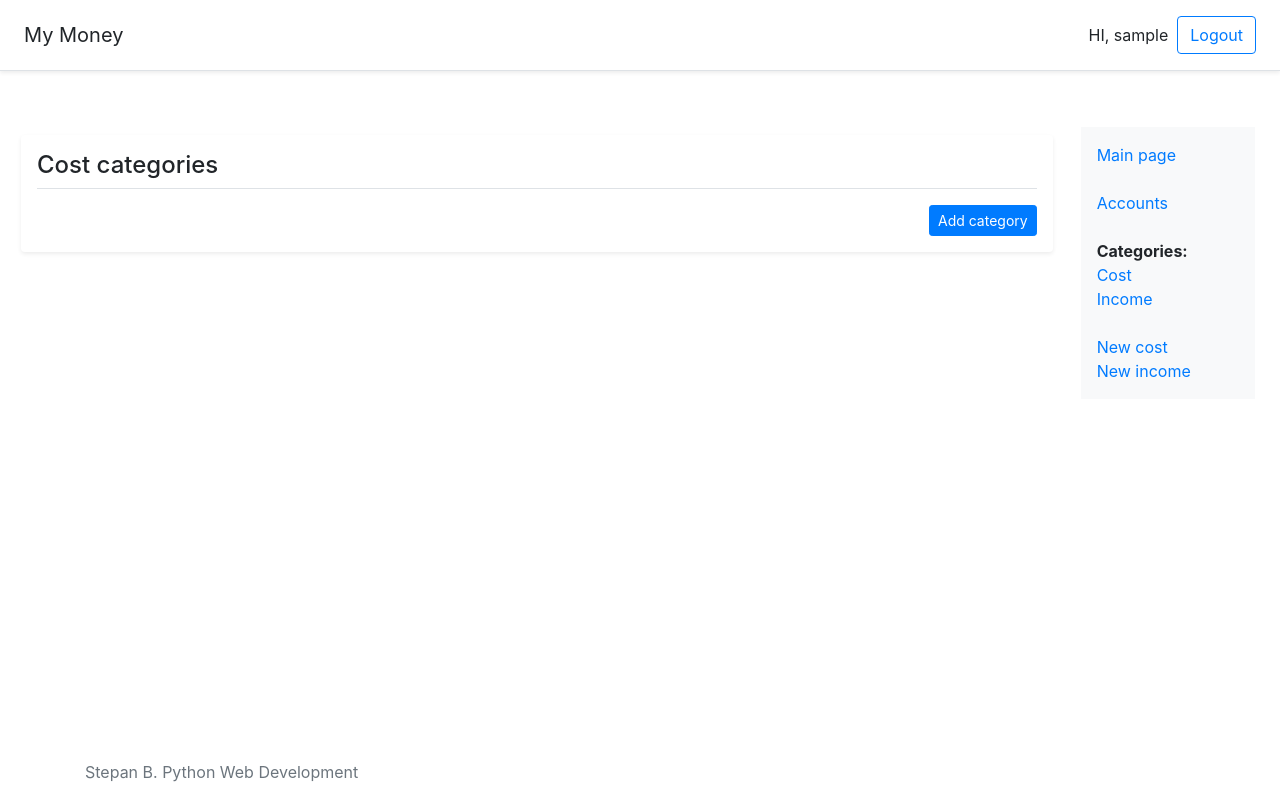
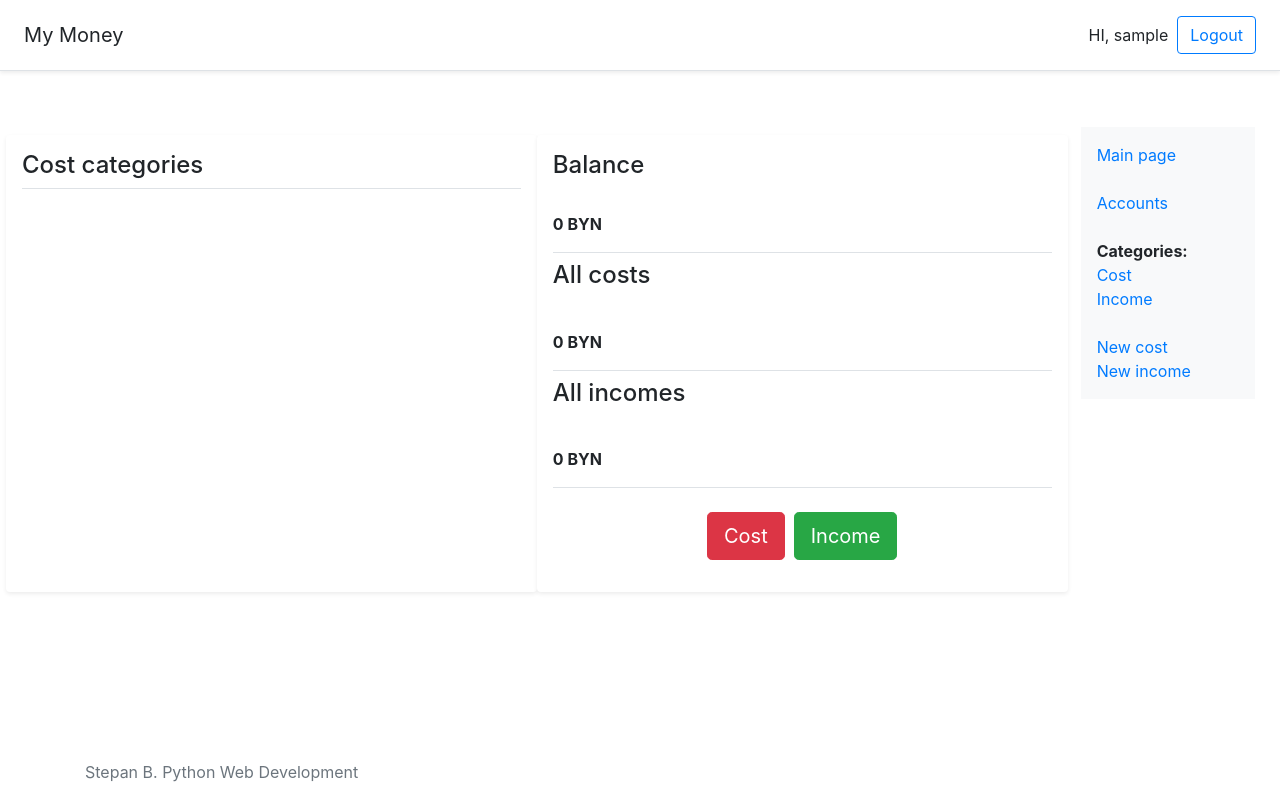
Before and after one commit to balstepan/myMoney, a Django app: page /wallet/ in a window 1280 px wide. Run offline with Django 3.2, Linux system fonts and the light colour scheme; the visitor is signed in with stand-in values (Sample User, id 1); data that the repository does not hold is empty; some libraries are stand-ins or nearby versions.

Commit message:
Add main page view and template

```diff
--- a/wallet/templates/base.html
+++ b/wallet/templates/base.html
@@ -33,7 +33,7 @@
        <div class="col-sm-2 pr-sm-0 pl-sm-1">
            <div class="p-3">
                 {% block menu %}
-                    <div class="p-3 mb-2 bg-light"><a href="{% url 'wallet:all_cost_categories' %}">Main page</a><br><br>
+                    <div class="p-3 mb-2 bg-light"><a href="{% url 'wallet:main_page' %}">Main page</a><br><br>
                         <a href="{% url 'wallet:all_accounts' %}">Accounts</a><br><br>
                         <strong>Categories:</strong><br>
                         <a href="{% url 'wallet:all_cost_categories' %}">Cost</a><br>
--- a/wallet/templates/costCategories/all_categories.html
+++ b/wallet/templates/costCategories/all_categories.html
@@ -13,7 +13,7 @@ Categories list
       <p class="media-body pb-3 mb-0 lh-125 border-bottom border-gray">
         <strong class="d-block text-gray-dark">
             <a href="{{ cat.get_absolute_url }}">{% if cat.image %}<img src="{{ cat.image.url }}">{% endif %}{{ cat.name }}</a></strong>
-        Amount: {{ amount }} BYN.
+        {{ amount }} BYN.
       </p>
     </div>
     {% endfor %}
--- /dev/null
+++ b/wallet/templates/main.html
@@ -0,0 +1,55 @@
+{% extends "base.html" %}
+
+{% block title %}
+Main page
+{% endblock %}
+
+{% block content %}
+    <div class="row">
+    <div class="my-3 col-6 p-3 bg-white rounded shadow-sm">
+    <h4 class="border-bottom border-gray pb-2 mb-0">Cost categories</h4>
+    {% for cat, percent in categories %}
+    <div class="row border-bottom border-gray">
+        <div class="media col-6 pt-3">
+          <p class="media-body pb-3 mb-0 lh-125">
+            <strong class="d-block text-gray-dark">
+                <a href="{{ cat.get_absolute_url }}">{% if cat.image %}<img src="{{ cat.image.url }}">{% endif %}{{ cat.name }}</a>
+            </strong>
+          </p>
+        </div>
+        <div class="media col-6 pt-4 ">
+            <p class="media-body pb-3 mb-0 lh-125 ">
+            <strong class="d-block text-gray-dark">{{ percent }}%</strong>
+            </p>
+        </div>
+    </div>
+    {% endfor %}
+    </div>
+    <div class="my-3 col-6 p-3 bg-white rounded shadow-sm">
+        <h4 class="pb-2 mb-0">Balance</h4>
+        <div class="media pt-4 border-bottom border-gray">
+            <p class="media-body pb-3 mb-0 lh-125 ">
+            <strong class="d-block text-gray-dark">{{ balance }} BYN</strong>
+            </p>
+        </div>
+        <h4 class="pb-2 mt-2">All costs</h4>
+        <div class="media pt-4 border-bottom border-gray">
+            <p class="media-body pb-3 mb-0 lh-125 ">
+            <strong class="d-block text-gray-dark">{{ costs_sum }} BYN</strong>
+            </p>
+        </div>
+        <h4 class="pb-2 mt-2">All incomes</h4>
+        <div class="media pt-4 border-bottom border-gray">
+            <p class="media-body pb-3 mb-0 lh-125 ">
+            <strong class="d-block text-gray-dark">{{ incomes_sum }} BYN</strong>
+            </p>
+        </div>
+        <div class="media pt-4">
+            <p class="media-body pb-3 mb-0 lh-125 text-center">
+                <a href="{% url 'wallet:cost_create' %}"><button type="button" class="btn btn-danger btn-lg">Cost</button></a>&nbsp;
+                <a href="{% url 'wallet:income_create' %}"><button type="button" class="btn btn-success btn-lg">Income</button></a>
+            </p>
+        </div>
+    </div>
+    </div>
+{% endblock %}
--- a/wallet/urls.py
+++ b/wallet/urls.py
@@ -6,8 +6,9 @@ from . import views
 app_name = 'wallet'
 
 urlpatterns = [
-    path('', views.AllCostCategories.as_view(), name='all_cost_categories'),
-    path('incomecategory/', views.AllIncomeCategories.as_view(), name='all_income_categories'),
+    path('', views.MainPage.as_view(), name='main_page'),
+    path('costcategories/', views.AllCostCategories.as_view(), name='all_cost_categories'),
+    path('incomecategories/', views.AllIncomeCategories.as_view(), name='all_income_categories'),
     path('accounts/', views.AllAccounts.as_view(), name='all_accounts'),
     path('<int:user_id>/costcategory/<slug:slug>/',
          views.CostCategory.as_view(),
--- a/wallet/views.py
+++ b/wallet/views.py
@@ -16,6 +16,48 @@ from myMoney.settings import (
     DEFAULT_ACCOUNTS, DEFAULT_COST_CATEGORIES, DEFAULT_INCOME_CATEGORIES,
     DEFAULT_ACCOUNTS_ICONS, DEFAULT_INCOME_ICONS, DEFAULT_COST_ICONS,
     ICON_SIZE)
+
+
+class MainPage(LoginRequiredMixin, View):
+    def get(self, request, days=30):
+        cost_categories_list = models.CostCategory.objects.filter(parent=None,
+                                                                  user=request.user)
+        cost_amounts = []
+        for cat in cost_categories_list:
+            cats_for_count = [cat, ] + _get_all_children(cat)
+            amount = 0
+            for cat_for_count in cats_for_count:
+                costs = cat_for_count.costs.filter(
+                    created_at__gt=datetime.now() - timedelta(days=days))
+                for cost in costs:
+                    amount += rates.get_byn(cost.value, cost.currency)
+            cost_amounts.append(amount)
+        costs_sum = sum(cost_amounts)
+        if costs_sum:
+            cost_percents = [round(amount / costs_sum * 100) for amount in cost_amounts]
+        else:
+            cost_percents = [0 for _ in cost_amounts]
+
+        income_categories_list = models.IncomeCategory.objects.filter(user=request.user)
+        incomes_sum = 0
+        for cat in income_categories_list:
+            incomes = cat.incomes.filter(created_at__gt=datetime.now() - timedelta(days=days))
+            for income in incomes:
+                incomes_sum += rates.get_byn(income.value, income.currency)
+
+        accounts_list = models.Account.objects.filter(user=request.user)
+        balance = 0
+        for acc in accounts_list:
+            balance += acc.balance
+
+        context = {
+            'categories': zip(cost_categories_list, cost_percents),
+            'costs_sum': costs_sum,
+            'incomes_sum': incomes_sum,
+            'balance': balance
+        }
+        return render(request, 'main.html', context)
+
 
 class AllAccounts(LoginRequiredMixin, View):
     def get(self, request):
@@ -72,20 +114,12 @@ def account_delete(request, acc_id):
 
 class AllCostCategories(LoginRequiredMixin, View):
 
-    def _get_all_children(self, parent_cat):
-        cat_list = []
-        if parent_cat.children.all():
-            cat_list += list(parent_cat.children.all())
-            for cat in parent_cat.children.all():
-                cat_list += self._get_all_children(cat)
-        return cat_list
-
     def get(self, request, days=30):
         cost_categories_list = models.CostCategory.objects.filter(parent=None,
                                                                   user=request.user)
         amounts = []
         for cat in cost_categories_list:
-            cats_for_count = [cat, ] + self._get_all_children(cat)
+            cats_for_count = [cat, ] + _get_all_children(cat)
             amount = 0
             for cat_for_count in cats_for_count:
                 costs = cat_for_count.costs.filter(created_at__gt=datetime.now() - timedelta(days=days))
@@ -429,6 +463,15 @@ def register(request):
     return render(request, 'registration/registration.html', {'form': user_form})
 
 
+def _get_all_children(parent_cat):
+    cat_list = []
+    if parent_cat.children.all():
+        cat_list += list(parent_cat.children.all())
+        for cat in parent_cat.children.all():
+            cat_list += _get_all_children(cat)
+    return cat_list
+
+
 def edit_image(src):
     im = Image.open(src)
     ratio = max(im.size) / ICON_SIZE
```
